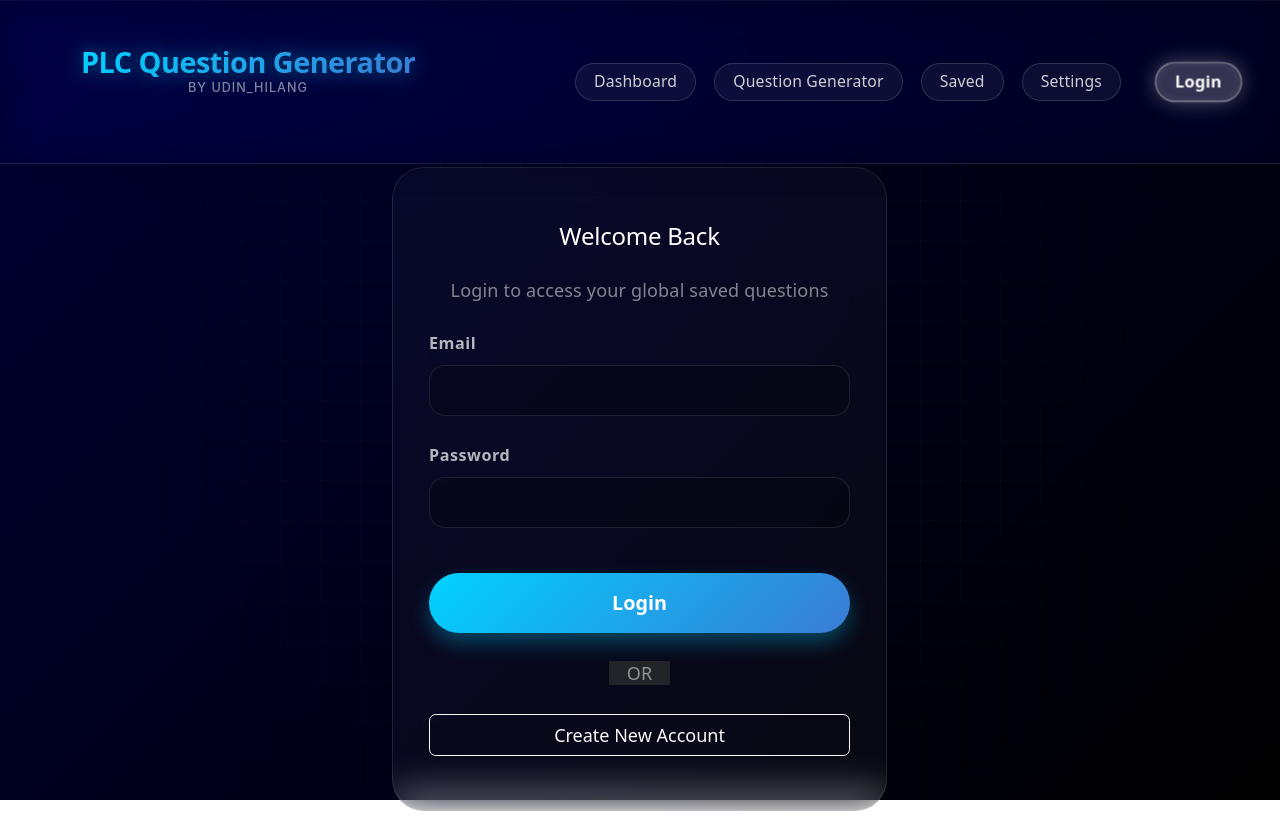
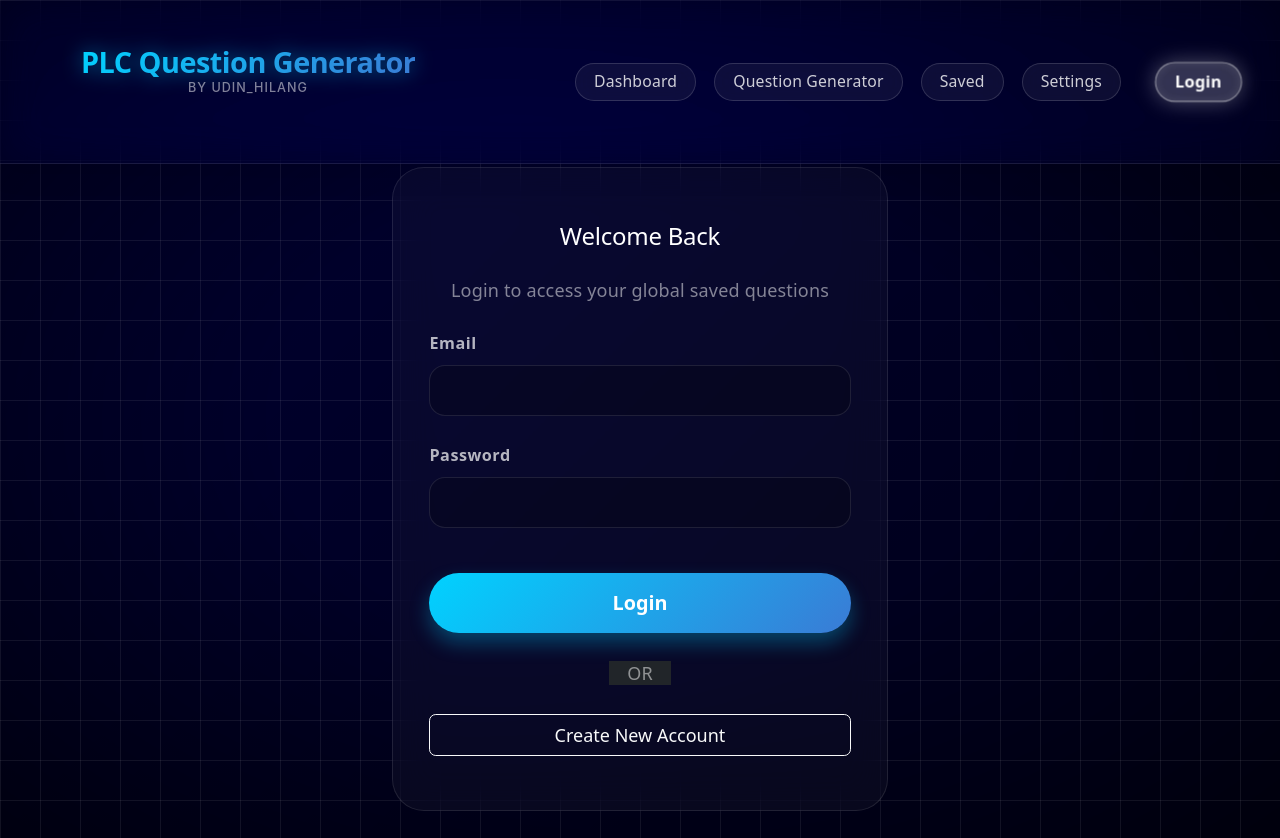
Before and after one commit to udin-hilang/PLC-Question-Generator, a React (Vite) app: page /auth in a window 1280 px wide. Built offline with nearby package versions, Linux system fonts and the light colour scheme.

Commit message:
fix blurr effect

```diff
--- a/src/assets/Layout.css
+++ b/src/assets/Layout.css
@@ -1,32 +1,42 @@
-/* ─── Background Layer ────────────────────────────────────────────────────────
-   PENTING: Gunakan dedicated div (.bg-layer) bukan ::before/::after.
-   Alasan: ::before/::after dengan z-index negatif di dalam stacking context
-   tidak bisa di-sample oleh backdrop-filter secara reliable di semua browser.
-   .bg-layer adalah position:fixed di z-index:-10, selalu di belakang semua elemen.
-──────────────────────────────────────────────────────────────────────────── */
-.bg-layer {
-    position: fixed;
-    inset: 0;
-    z-index: -2;  /* -2: di atas canvas HTML (putih), di bawah .global-grid-overlay (-1) */
-    background: linear-gradient(135deg, #000033 0%, #000000 100%);
-    transition: background 0.8s ease;
-    pointer-events: none;
-}
-
-.theme-green .bg-layer {
-    background: linear-gradient(135deg, #003300 0%, #000000 100%);
-}
-
+/* ─── Background + Grid langsung di .main-content ─────────────────────
+   Metode PALING RELIABLE untuk backdrop-filter:
+   - Background langsung di element (bukan fixed div terpisah)
+   - backdrop-filter pada child selalu bisa melihat background parent
+   - background-attachment: fixed = grid tidak scroll (seperti position:fixed)
+   - Tidak ada z-index trick sama sekali
+──────────────────────────────────────────────────────────────── */
 .main-content {
     width: 100%;
     min-height: 100vh;
     color: white;
     padding-top: 140px;
     position: relative;
-    /* z-index DIHAPUS: tidak perlu stacking context di sini.
-       Dulu z-index:1 menyebabkan ::before/::after terperangkap
-       di dalam stacking context sehingga backdrop-filter tidak bisa
-       melihat background di belakangnya. */
+    /* background-color bisa di-transition (berbeda dengan gradient) */
+    background-color: #000033;
+    /* Layer background (atas ke bawah):
+       1. Grid horizontal
+       2. Grid vertical
+       3. Gradient overlay gelap di sudut
+       background-attachment: fixed = grid stays fixed ke viewport */
+    background-image:
+        linear-gradient(to right, rgba(255, 255, 255, 0.07) 1px, transparent 1px),
+        linear-gradient(to bottom, rgba(255, 255, 255, 0.07) 1px, transparent 1px),
+        radial-gradient(ellipse at center, transparent 40%, rgba(0, 0, 0, 0.6) 100%),
+        linear-gradient(135deg, transparent 0%, rgba(0, 0, 0, 0.4) 70%);
+    background-size: 40px 40px, 40px 40px, 100% 100%, 100% 100%;
+    background-attachment: fixed;
+    transition: background-color 0.8s ease;
+}
+
+.main-content.theme-green {
+    background-color: #003300;
+    background-image:
+        linear-gradient(to right, rgba(0, 255, 136, 0.07) 1px, transparent 1px),
+        linear-gradient(to bottom, rgba(0, 255, 136, 0.07) 1px, transparent 1px),
+        radial-gradient(ellipse at center, transparent 40%, rgba(0, 0, 0, 0.6) 100%),
+        linear-gradient(135deg, transparent 0%, rgba(0, 0, 0, 0.4) 70%);
+    background-size: 40px 40px, 40px 40px, 100% 100%, 100% 100%;
+    background-attachment: fixed;
 }
 
 .theme-green .navbar-custom {
--- a/src/components/Layout.jsx
+++ b/src/components/Layout.jsx
@@ -137,9 +137,6 @@ const Layout = () => {
 
   return (
     <div className={`main-content ${getThemeClass()}`}>
-      {/* Dedicated background layer — fixed, below everything, reliably sampled by backdrop-filter */}
-      <div className="bg-layer" aria-hidden="true" />
-      <div className="global-grid-overlay" aria-hidden="true"></div>
       {/* Top Header / Navbar */}
       <nav className={`navbar navbar-expand-lg navbar-light navbar-custom px-4 ${isScrolled ? 'scrolled' : 'unscrolled'}`}>
         <div className="container-fluid d-flex align-items-center justify-content-between">
--- a/src/index.css
+++ b/src/index.css
@@ -33,13 +33,11 @@
 @keyframes summon {
   0% {
     opacity: 0;
-    transform: translateY(20px) scale(0.98);
-    /* filter:blur() DIHAPUS — menyebabkan stacking context baru yang
-       merusak backdrop-filter pada semua child elements */
+    transform: translateY(20px);
   }
   100% {
     opacity: 1;
-    transform: translateY(0) scale(1);
+    transform: translateY(0);
   }
 }
 
@@ -82,28 +80,7 @@ html {
   background-color: #000011;
 }
 
-.global-grid-overlay {
-    position: fixed;
-    top: 0;
-    left: 0;
-    width: 100%;
-    height: 100%;
-    z-index: -1;
-    opacity: 0.4;
-    pointer-events: none;
-    background-image:
-        linear-gradient(to right, rgba(255, 255, 255, 0.1) 1px, transparent 1px),
-        linear-gradient(to bottom, rgba(255, 255, 255, 0.1) 1px, transparent 1px);
-    background-size: 40px 40px;
-    mask-image: radial-gradient(circle at center, black 0%, transparent 80%);
-    -webkit-mask-image: radial-gradient(circle at center, black 0%, transparent 80%);
-}
 
-.theme-green .global-grid-overlay {
-    background-image:
-        linear-gradient(to right, rgba(0, 255, 136, 0.1) 1px, transparent 1px),
-        linear-gradient(to bottom, rgba(0, 255, 136, 0.1) 1px, transparent 1px);
-}
 
 #root {
   width: 100%;
--- a/src/pages/Dashboard.css
+++ b/src/pages/Dashboard.css
@@ -5,11 +5,11 @@
 @keyframes summon {
     0% {
         opacity: 0;
-        transform: translateY(20px) scale(0.98);
+        transform: translateY(20px);
     }
     100% {
         opacity: 1;
-        transform: translateY(0) scale(1);
+        transform: translateY(0);
     }
 }
 
@@ -32,13 +32,30 @@
     color: white;
     overflow: hidden;
     position: relative;
-    animation: summon 0.8s cubic-bezier(0.22, 1, 0.36, 1) forwards;
-    opacity: 0; /* Start hidden for the animation */
+    animation: summonBlur 0.8s cubic-bezier(0.22, 1, 0.36, 1) forwards;
+    opacity: 0;
 }
 
 .stat-card:nth-child(1) { animation-delay: 0.2s; }
 .stat-card:nth-child(2) { animation-delay: 0.3s; }
 .stat-card:nth-child(3) { animation-delay: 0.4s; }
+
+@keyframes summonBlur {
+    0% {
+        opacity: 0;
+        transform: translateY(20px) scale(0.98);
+        backdrop-filter: blur(0px);
+        -webkit-backdrop-filter: blur(0px);
+        background: rgba(255, 255, 255, 0);
+    }
+    100% {
+        opacity: 1;
+        transform: translateY(0) scale(1);
+        backdrop-filter: blur(15px);
+        -webkit-backdrop-filter: blur(15px);
+        background: rgba(255, 255, 255, 0.05);
+    }
+}
 
 .stat-card:hover {
     transform: translateY(-10px) scale(1.02);
--- a/src/pages/Generator.css
+++ b/src/pages/Generator.css
@@ -2,7 +2,6 @@
     from {
         opacity: 0;
         transform: translateY(-15px) scale(0.97);
-        /* filter:blur dihapus — merusak backdrop-filter children */
     }
     to {
         opacity: 1;
@@ -26,7 +25,6 @@
     }
 }
 
-/* Staggered Spawn Effect for Form Elements - Matched to Dashboard */
 .config-card {
     background: rgba(255, 255, 255, 0.03);
     backdrop-filter: blur(20px);
@@ -35,14 +33,14 @@
     border-radius: 32px;
     padding: 3rem 2rem;
     transition: all 0.4s ease;
-    animation: summon 0.8s cubic-bezier(0.22, 1, 0.36, 1) forwards;
-    opacity: 0;
-    animation-delay: 0.1s;
+    position: relative;
+    /* animation dihapus untuk menjaga backdrop-filter */
 }
 
 .config-card .row > div {
     animation: summon 0.8s cubic-bezier(0.22, 1, 0.36, 1) forwards;
     opacity: 0;
+    position: relative;
 }
 
 .config-card .row > div:nth-child(1) { animation-delay: 0.3s; }
@@ -61,7 +59,6 @@
     border-bottom: 1px solid rgba(255, 255, 255, 0.1);
     padding-bottom: 1rem;
     animation: summon 0.8s cubic-bezier(0.22, 1, 0.36, 1) forwards;
-    opacity: 0;
 }
 
 .config-card {
@@ -72,8 +69,7 @@
     border-radius: 32px;
     padding: 3rem 2rem;
     transition: all 0.4s ease;
-    animation: summon 0.8s cubic-bezier(0.22, 1, 0.36, 1) forwards;
-    opacity: 0;
+    position: relative;
 }
 
 .form-group-custom {
@@ -509,14 +505,13 @@
 }
 
 .result-section {
-    animation: resultSpawn 0.7s cubic-bezier(0.34, 1.56, 0.64, 1) forwards;
+    /* animation dihapus untuk menjaga backdrop-filter pada card child */
 }
 
 @keyframes resultSpawn {
     0% {
         opacity: 0;
         transform: translateY(40px) scale(0.9);
-        /* filter:blur dihapus — merusak backdrop-filter children */
     }
     100% {
         opacity: 1;
@@ -533,11 +528,13 @@
     overflow: hidden;
     box-shadow: 0 20px 50px rgba(0, 0, 0, 0.4);
     transition: all 0.4s ease;
+    position: relative;
 }
 
 .output-section {
+    margin-bottom: 3rem;
+    opacity: 0;
     animation: contentFadeIn 0.6s ease-out forwards;
-    opacity: 0;
 }
 
 .output-section:nth-child(1) { animation-delay: 0.3s; }
```
